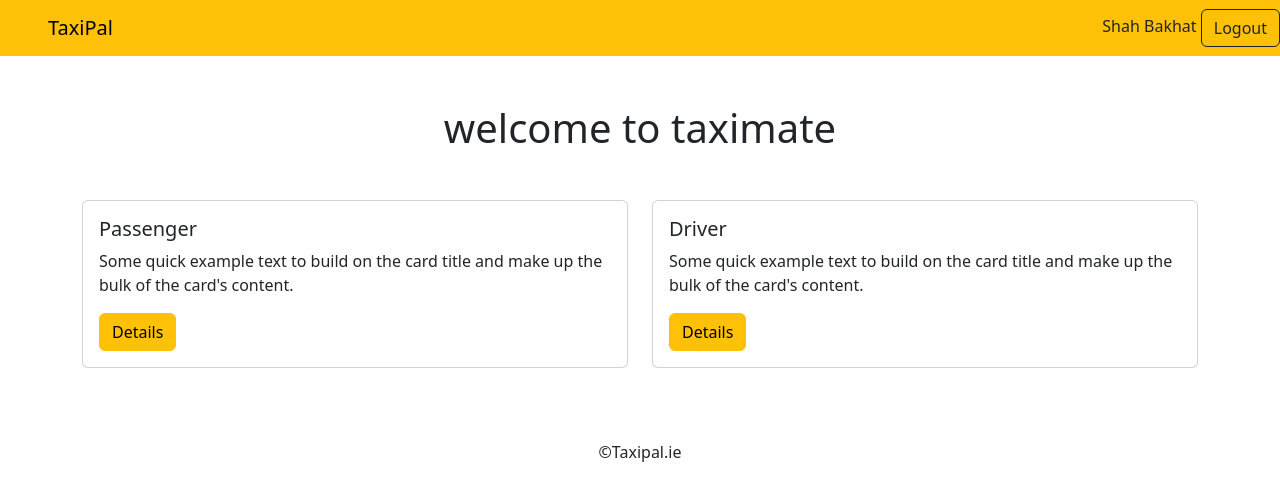
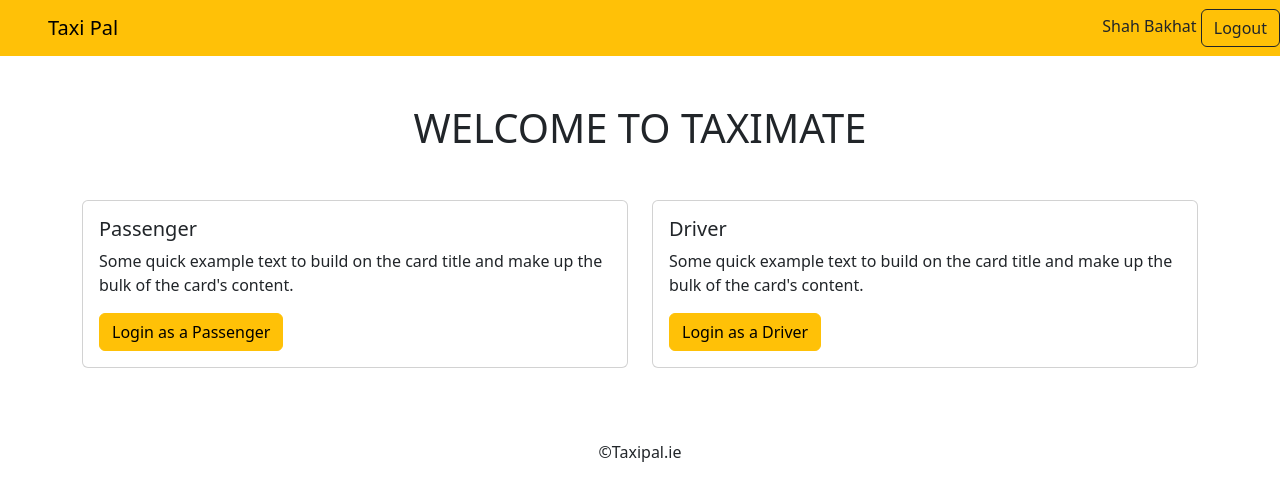
Before and after one commit to shahbakhat/Taksy, a Django app: page / in a window 1280 px wide. Shown: the top 501 px of the page. Run offline with Django 3.2, Linux system fonts and the light colour scheme; a user stored in the database is signed in; some libraries are stand-ins or nearby versions.

Commit message:
just reconfirmed if i needed the links in navbar and i ended up deleting it because i have 2 explicit cards for driver and passengers login

```diff
--- a/core/templates/base.html
+++ b/core/templates/base.html
@@ -12,23 +12,14 @@
 
 <body>
       <nav id="navbar-container"  class="navbar navbar-light{% if not request.user.is_authenticated %} navbar-expand-lg {% endif %} bg-warning">
-        <a class="navbar-brand ms-5" id="nav-logo" href="/">TaxiPal</a>
+        <a class="navbar-brand ms-5" id="nav-logo" href="/">Taxi Pal</a>
         {% if not request.user.is_authenticated %}
         <button class="navbar-toggler" type="button" data-bs-toggle="collapse" data-bs-target="#navbarSupportedContent" aria-controls="navbarSupportedContent" aria-expanded="false" aria-label="Toggle navigation">
         <span class="navbar-toggler-icon"></span>
         </button>
-         <div class="collapse navbar-collapse" id="navbarSupportedContent">
-            <ul class="navbar-nav">
-                <li class="nav-item {% if request.GET.next != '/driver/' %}active{% endif %}">
-                    <a class="nav-link active " aria-current="page" href="/passenger/">Passenger</a>
-                </li>
-                <li class="nav-item {% if request.GET.next == '/driver/' %}active{% endif %}">
-                    <a class="nav-link active " aria-current="page" href="/driver/">Driver</a>
-                </li>
-            </ul>
-        </div>
    {% else %}
-         <form action="form-inline"><span class="mr-4">{{ request.user.get_full_name|title }}</span>
+         <form action="form-inline">
+            <span class="mr-8">{{ request.user.get_full_name|title }}</span>
             <a href="/logout" class="btn btn-outline-dark ">Logout</a>
          </form>
    {% endif %}
--- a/core/templates/home.html
+++ b/core/templates/home.html
@@ -3,8 +3,8 @@
 {% block content %}
 
 <section class="section-welcome">
-   <div class="clo-lg-12 text-center  mt-5 mb-5">
-      <h1 class="">welcome to taximate</h1>
+   <div class="clo-lg-12 text-center mt-5 mb-5">
+      <h1 class="text-uppercase">welcome to taximate</h1>
    </div>
 </section>
 <div class=" container">
@@ -14,7 +14,7 @@
             <div class="card-body">
                <h5 class="card-title">Passenger</h5>
                <p class="card-text">Some quick example text to build on the card title and make up the bulk of the card's content.</p>
-               <a href="/passenger/" class="btn btn-warning">Details</a>
+               <a href="/passenger/" class="btn btn-warning">Login as a Passenger</a>
             </div>
          </div>
       </div>
@@ -23,7 +23,7 @@
             <div class="card-body">
                <h5 class="card-title">Driver</h5>
                <p class="card-text">Some quick example text to build on the card title and make up the bulk of the card's content.</p>
-               <a href="/driver/" class="btn btn-warning">Details</a>
+               <a href="/driver/" class="btn btn-warning ">Login as a Driver</a>
             </div>
          </div>
       </div>
```
Also changed, not shown: db.sqlite3.
